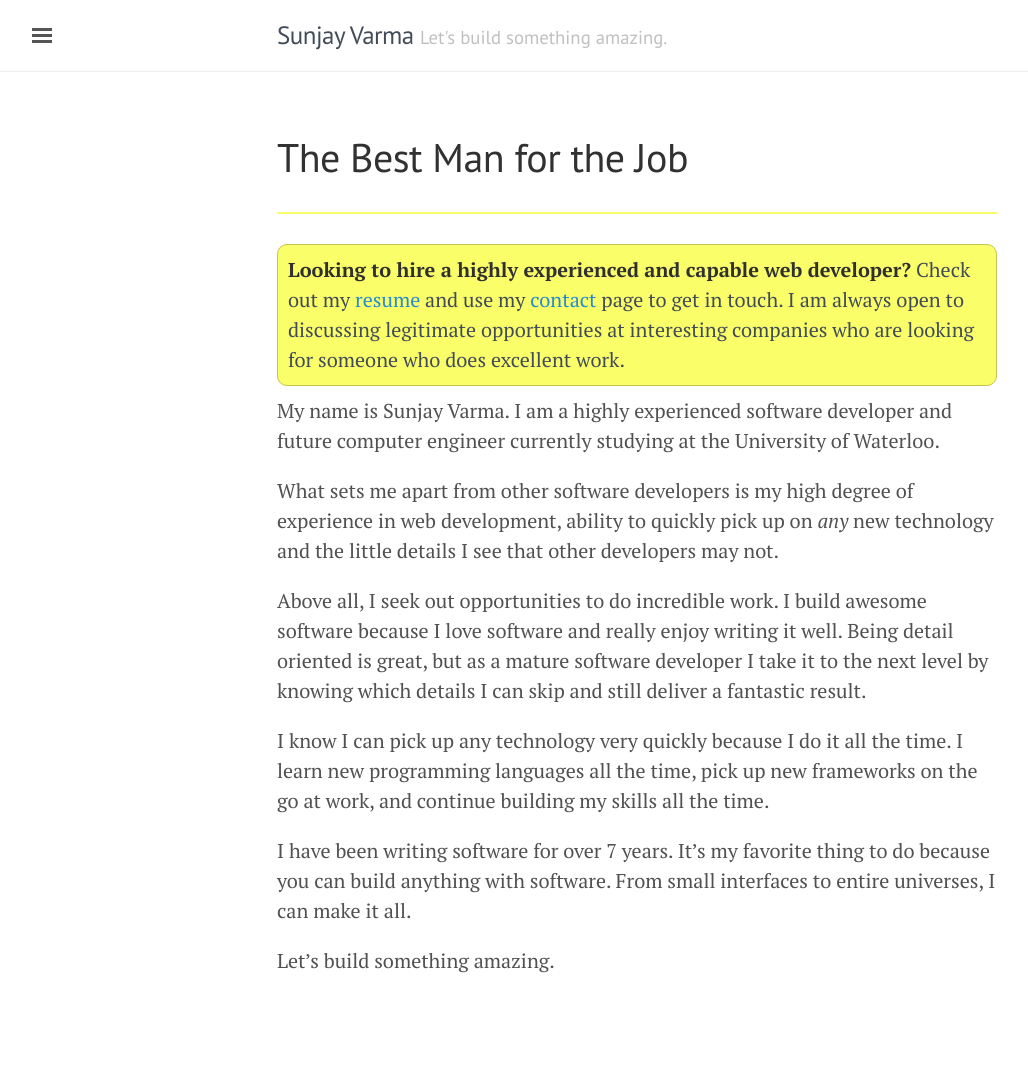
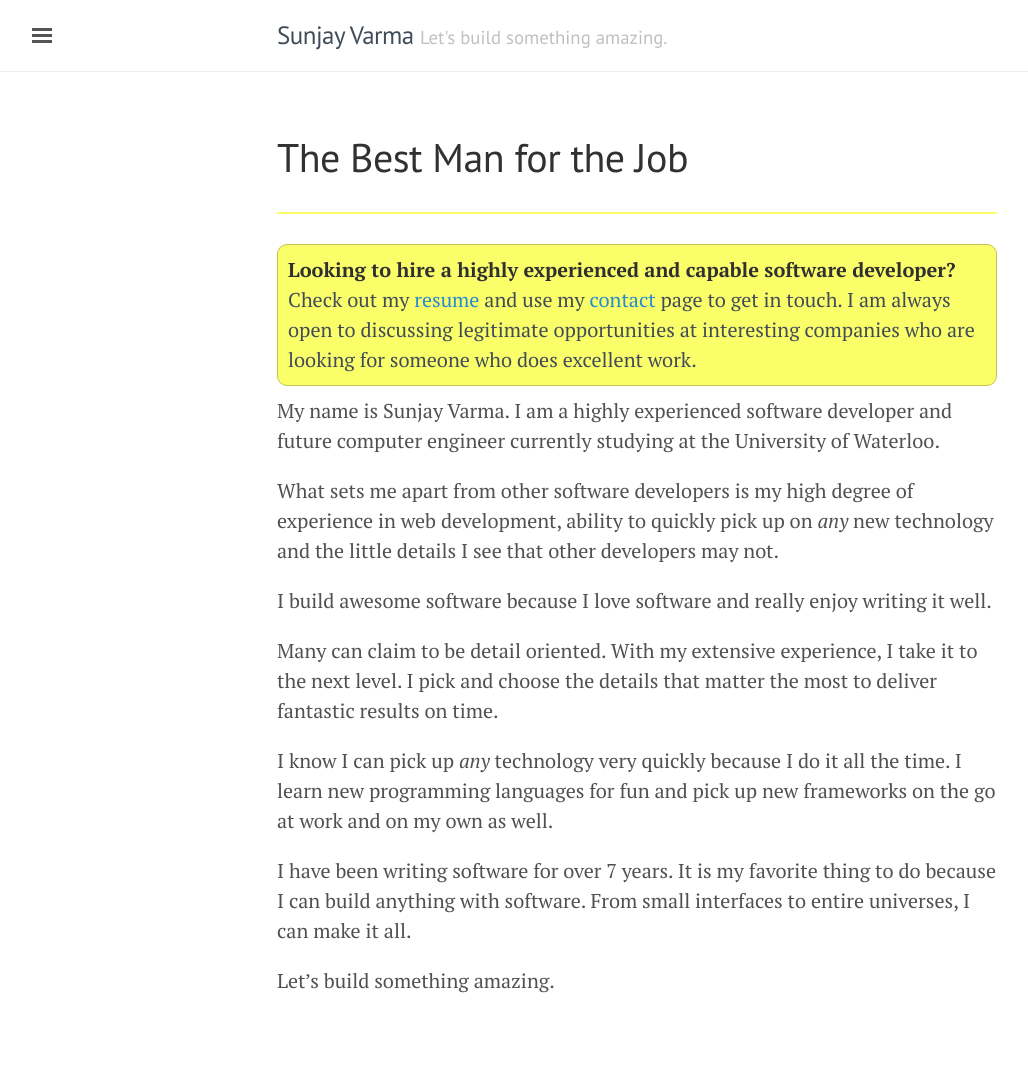
Before and after one commit to sunjay/sunjay.github.io, a Jekyll site: the page built from index.html, in a window 1280 px wide. Shown: the whole page, without its empty margins (3-1031 px from the left). Built offline with Jekyll 4.4.1, drawn with Linux system fonts in a browser that asks for light colours.

Commit message:
New draft of home

```diff
--- a/_pages/home.md
+++ b/_pages/home.md
@@ -1,5 +1,5 @@
 <div class="alert">
-<strong>Looking to hire a highly experienced and capable web developer?</strong>
+<strong>Looking to hire a highly experienced and capable software developer?</strong>
 Check out my <a href="/resume">resume</a> and use my <a href="/contact">contact</a> page to get in touch. I am always open to discussing legitimate opportunities at interesting companies who are looking for someone who does excellent work.
 </div>
 
@@ -7,10 +7,12 @@ My name is Sunjay Varma. I am a highly experienced software developer and future
 
 What sets me apart from other software developers is my high degree of experience in web development, ability to quickly pick up on *any* new technology and the little details I see that other developers may not.
 
-Above all, I seek out opportunities to do incredible work. I build awesome software because I love software and really enjoy writing it well. Being detail oriented is great, but as a mature software developer I take it to the next level by knowing which details I can skip and still deliver a fantastic result.
+I build awesome software because I love software and really enjoy writing it well.
 
-I know I can pick up any technology very quickly because I do it all the time. I learn new programming languages all the time, pick up new frameworks on the go at work, and continue building my skills all the time.
+Many can claim to be detail oriented. With my extensive experience, I take it to the next level. I pick and choose the details that matter the most to deliver fantastic results on time.
 
-I have been writing software for over 7 years. It's my favorite thing to do because you can build anything with software. From small interfaces to entire universes, I can make it all.
+I know I can pick up *any* technology very quickly because I do it all the time. I learn new programming languages for fun and pick up new frameworks on the go at work and on my own as well.
+
+I have been writing software for over 7 years. It is my favorite thing to do because I can build anything with software. From small interfaces to entire universes, I can make it all.
 
 Let's build something amazing.
```
